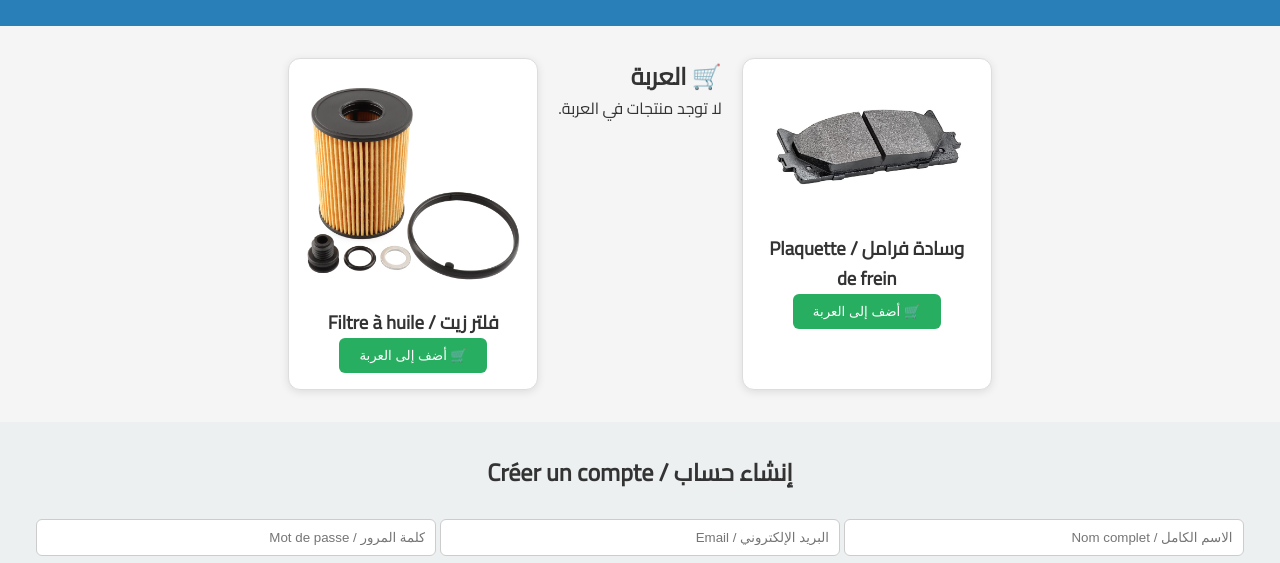
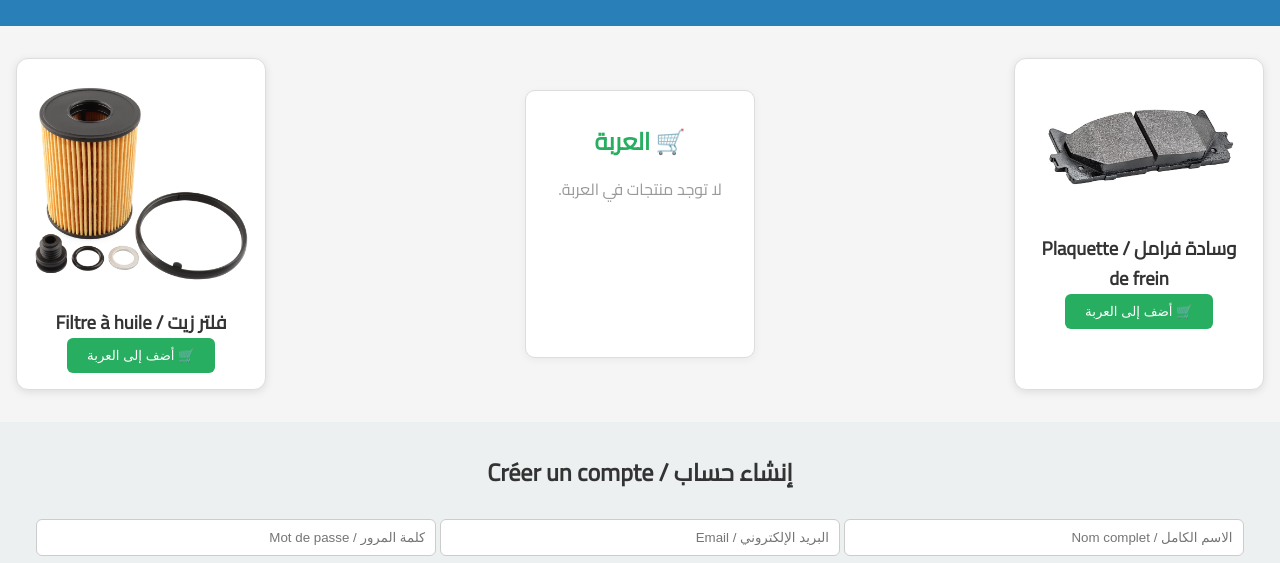
Before and after one commit to mouad2003-ai/Car-Parts-store, a plain HTML site: page index.html in a window 1280 px wide. Shown: the part 208-771 px from the top of the page. Drawn offline with Linux system fonts and the light colour scheme; files whose address does not match are found by name.

Commit message:
Update style.css

```diff
--- a/style.css
+++ b/style.css
@@ -158,3 +158,36 @@ footer {
     width: 95%;
   }
 }
+
+.cart {
+  background-color: #fff;
+  padding: 2rem;
+  margin: 2rem auto;
+  max-width: 600px;
+  border: 1px solid #ddd;
+  border-radius: 10px;
+  box-shadow: 0 2px 8px rgba(0,0,0,0.05);
+}
+
+.cart h2 {
+  margin-bottom: 1rem;
+  color: #27ae60;
+  text-align: center;
+}
+
+.cart ul {
+  list-style: none;
+  padding: 0;
+}
+
+.cart li {
+  background-color: #ecf0f1;
+  padding: 10px;
+  margin: 5px 0;
+  border-radius: 6px;
+}
+
+#empty-cart {
+  color: #999;
+  text-align: center;
+}
```
